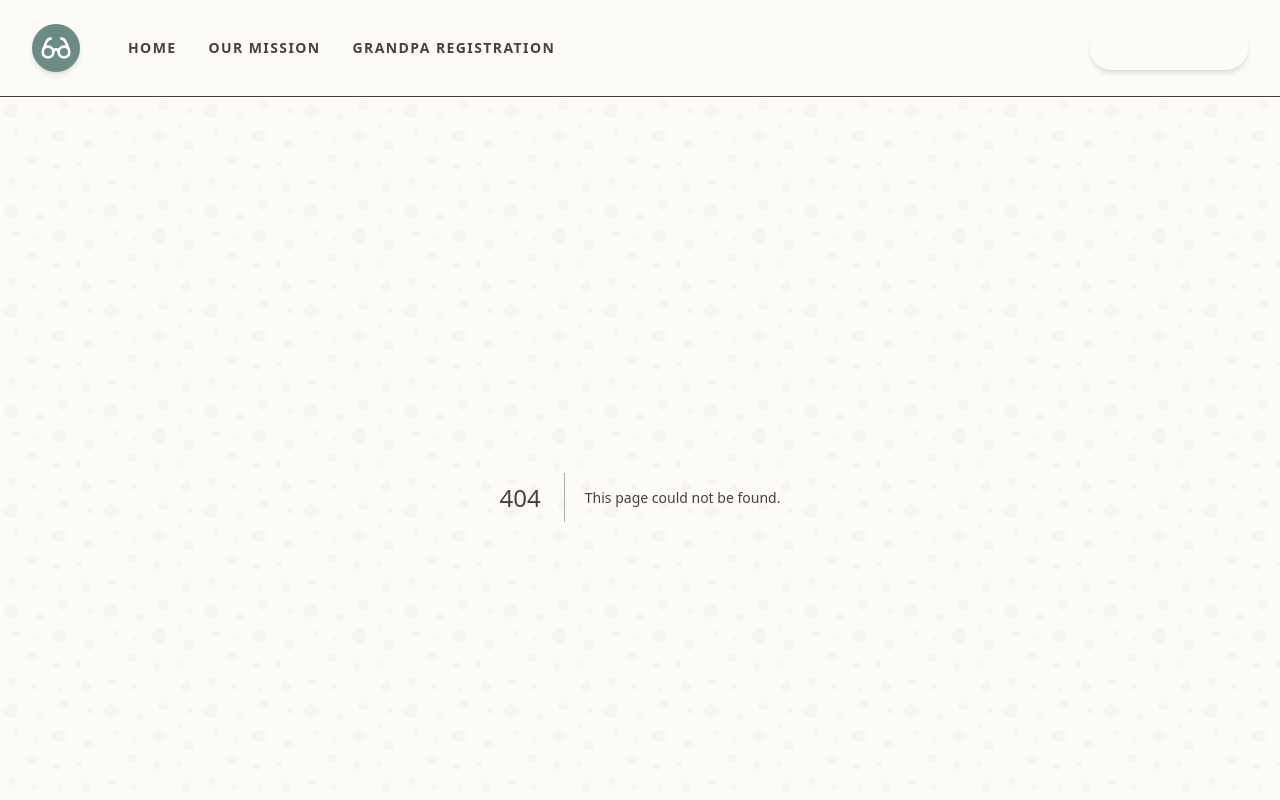
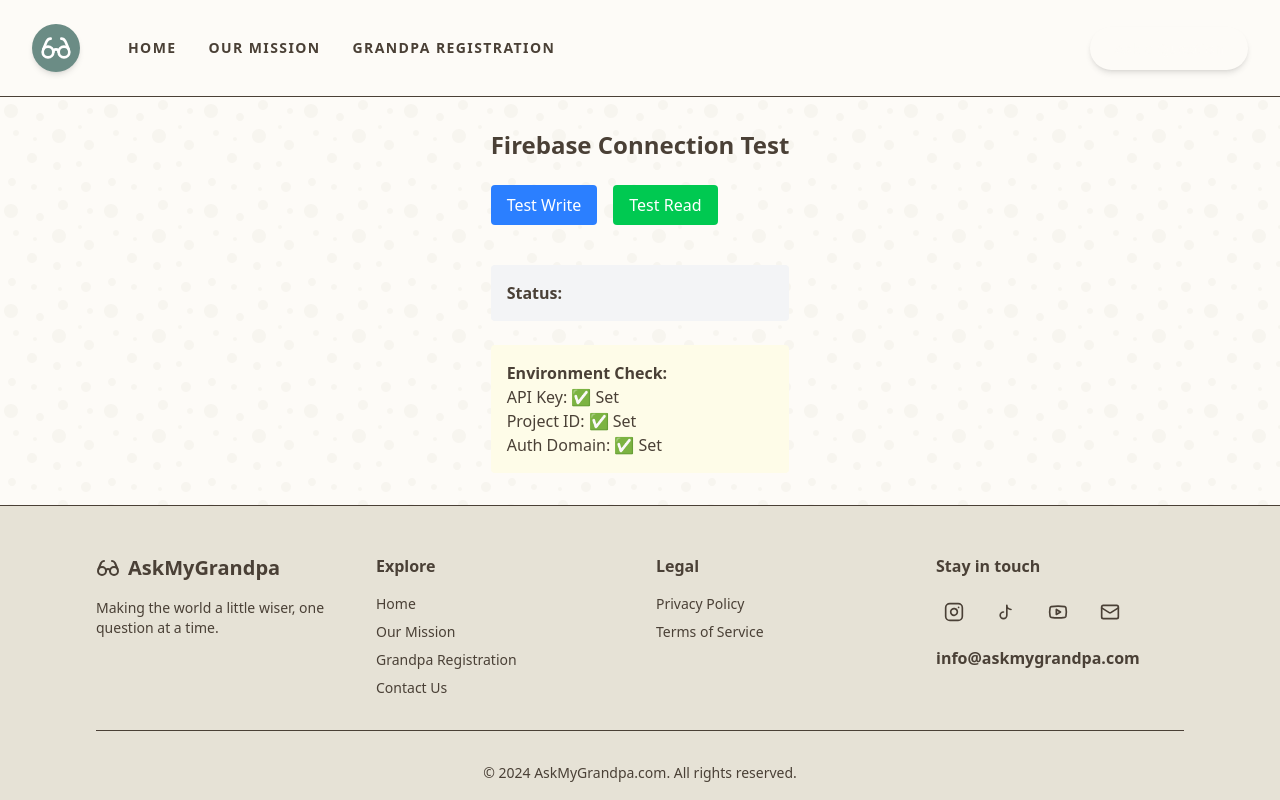
Before and after one commit to ifyoubuildit/ask-my-grandpa, a Next.js app: page /test-firebase in a window 1280 px wide. Before the commit this address had no page. Shown: the top 800 px of the page. Built offline with nearby package versions, Linux system fonts and the light colour scheme; no server answers; a web font is replaced by a local one.

Commit message:
Add Firebase connection test page

```diff
--- /dev/null
+++ b/app/test-firebase/page.tsx
@@ -0,0 +1,81 @@
+'use client';
+
+import { useState } from 'react';
+import { collection, addDoc, getDocs } from 'firebase/firestore';
+import { db } from '@/lib/firebase';
+
+export default function TestFirebase() {
+  const [status, setStatus] = useState('');
+  const [data, setData] = useState<any[]>([]);
+
+  const testWrite = async () => {
+    setStatus('Testing write...');
+    try {
+      const docRef = await addDoc(collection(db, "test"), {
+        message: "Hello Firebase!",
+        timestamp: new Date().toISOString()
+      });
+      setStatus(`✅ Write Success! Doc ID: ${docRef.id}`);
+    } catch (error) {
+      setStatus(`❌ Write Error: ${error}`);
+      console.error("Write error:", error);
+    }
+  };
+
+  const testRead = async () => {
+    setStatus('Testing read...');
+    try {
+      const querySnapshot = await getDocs(collection(db, "test"));
+      const docs: any[] = [];
+      querySnapshot.forEach((doc) => {
+        docs.push({ id: doc.id, ...doc.data() });
+      });
+      setData(docs);
+      setStatus(`✅ Read Success! Found ${docs.length} documents`);
+    } catch (error) {
+      setStatus(`❌ Read Error: ${error}`);
+      console.error("Read error:", error);
+    }
+  };
+
+  return (
+    <div className="p-8 max-w-2xl mx-auto">
+      <h1 className="text-2xl font-bold mb-6">Firebase Connection Test</h1>
+
+      <div className="space-y-4">
+        <button
+          onClick={testWrite}
+          className="bg-blue-500 text-white px-4 py-2 rounded mr-4"
+        >
+          Test Write
+        </button>
+
+        <button
+          onClick={testRead}
+          className="bg-green-500 text-white px-4 py-2 rounded"
+        >
+          Test Read
+        </button>
+      </div>
+
+      <div className="mt-6 p-4 bg-gray-100 rounded">
+        <h3 className="font-bold">Status:</h3>
+        <p>{status}</p>
+      </div>
+
+      {data.length > 0 && (
+        <div className="mt-6 p-4 bg-blue-50 rounded">
+          <h3 className="font-bold">Data:</h3>
+          <pre>{JSON.stringify(data, null, 2)}</pre>
+        </div>
+      )}
+
+      <div className="mt-6 p-4 bg-yellow-50 rounded">
+        <h3 className="font-bold">Environment Check:</h3>
+        <p>API Key: {process.env.NEXT_PUBLIC_FIREBASE_API_KEY ? '✅ Set' : '❌ Missing'}</p>
+        <p>Project ID: {process.env.NEXT_PUBLIC_FIREBASE_PROJECT_ID ? '✅ Set' : '❌ Missing'}</p>
+        <p>Auth Domain: {process.env.NEXT_PUBLIC_FIREBASE_AUTH_DOMAIN ? '✅ Set' : '❌ Missing'}</p>
+      </div>
+    </div>
+  );
+}
```
